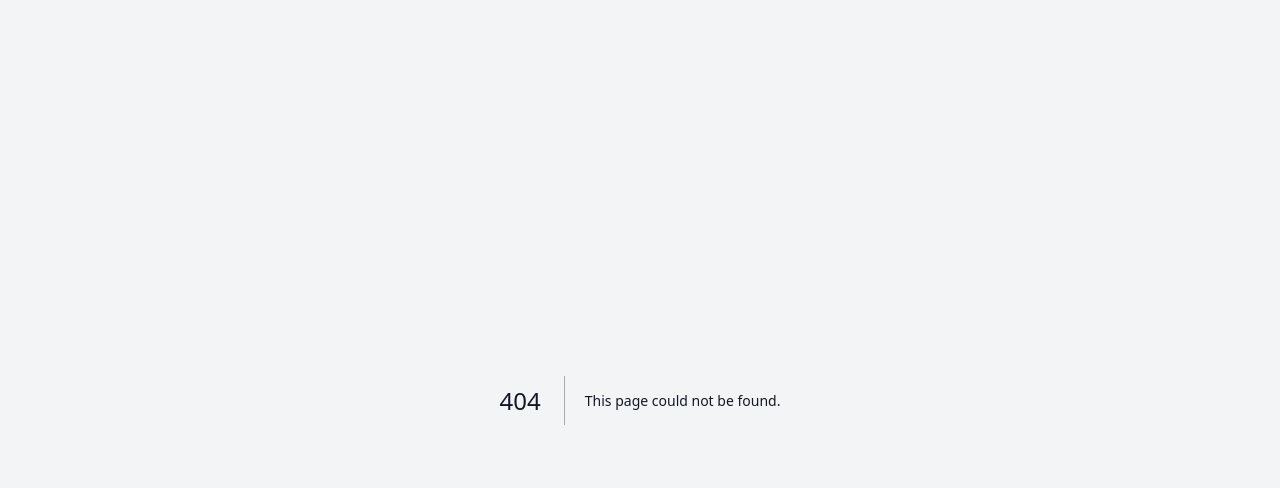
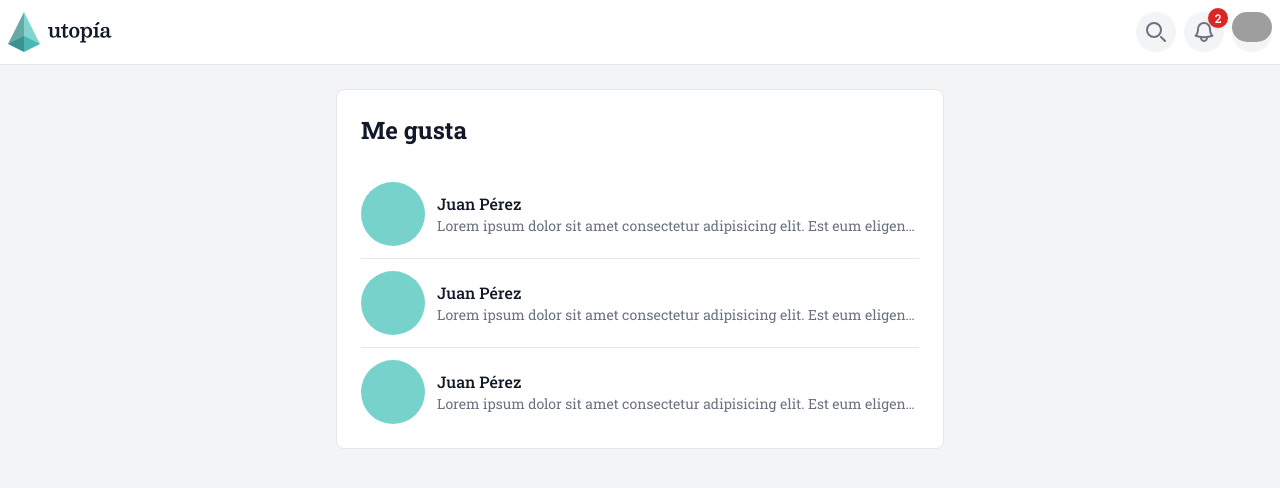
Before and after one commit to RdrBux/utopia, a Next.js app: page /posts/food/example/likes in a window 1280 px wide. Before the commit this address had no page. Shown: the top 488 px of the page. Built offline with nearby package versions, Linux system fonts and the light colour scheme; grey boxes are pictures that could not be loaded.

Commit message:
Add likes pages for both Food and Workout posts pages

```diff
--- /dev/null
+++ b/src/app/(main)/posts/food/example/likes/page.tsx
@@ -0,0 +1,37 @@
+export default function Home() {
+	return (
+		<div className="main-layout">
+			<main className="flex flex-col gap-6 bg-card pb-3 lg:col-start-2">
+				<h2 className="form-title">Me gusta</h2>
+
+				<ul className="divide-y divide-gray-200">
+					<li className="grid grid-cols-[auto_1fr] gap-3 py-3 items-center">
+						<div className="h-16 w-16 shrink-0 bg-primary-300 rounded-full"></div>
+						<div className="overflow-hidden">
+							<div className="font-medium">Juan Pérez</div>
+							<div className="text-sm text-gray-500 truncate">Lorem ipsum dolor sit amet consectetur adipisicing elit. Est eum eligendi ratione nihil similique! Eum dignissimos aliquid doloremque praesentium perferendis repellat soluta ab reprehenderit odit cupiditate iusto, quidem, tempora qui!</div>
+						</div>
+					</li>
+
+					<li className="grid grid-cols-[auto_1fr] gap-3 py-3 items-center">
+						<div className="h-16 w-16 shrink-0 bg-primary-300 rounded-full"></div>
+						<div className="overflow-hidden">
+							<div className="font-medium">Juan Pérez</div>
+							<div className="text-sm text-gray-500 truncate">Lorem ipsum dolor sit amet consectetur adipisicing elit. Est eum eligendi ratione nihil similique! Eum dignissimos aliquid doloremque praesentium perferendis repellat soluta ab reprehenderit odit cupiditate iusto, quidem, tempora qui!</div>
+						</div>
+					</li>
+
+					<li className="grid grid-cols-[auto_1fr] gap-3 py-3 items-center">
+						<div className="h-16 w-16 shrink-0 bg-primary-300 rounded-full"></div>
+						<div className="overflow-hidden">
+							<div className="font-medium">Juan Pérez</div>
+							<div className="text-sm text-gray-500 truncate">Lorem ipsum dolor sit amet consectetur adipisicing elit. Est eum eligendi ratione nihil similique! Eum dignissimos aliquid doloremque praesentium perferendis repellat soluta ab reprehenderit odit cupiditate iusto, quidem, tempora qui!</div>
+						</div>
+					</li>
+
+
+				</ul>
+			</main>
+		</div>
+	)
+}
--- a/src/app/(main)/posts/food/example/page.tsx
+++ b/src/app/(main)/posts/food/example/page.tsx
@@ -1,5 +1,6 @@
 import { MacrosTable } from "@/app/ui/main/post-food";
 import { CommentButton } from "@/app/ui/posts/comment-button";
+import Link from "next/link";
 
 export default function Home() {
 
@@ -24,13 +25,13 @@ export default function Home() {
 				</div>
 
 				<div className="flex items-center justify-between px-6 -mb-3">
-					<div className="flex gap-1 text-sm items-center font-semibold">
+					<Link href='/posts/food/example/likes' className="group flex gap-1 text-sm items-center font-semibold">
 						<svg xmlns="http://www.w3.org/2000/svg" viewBox="0 0 16 16" fill="currentColor" className="w-4 h-4 text-primary-700">
 							<path d="M2.09 15a1 1 0 0 0 1-1V8a1 1 0 1 0-2 0v6a1 1 0 0 0 1 1ZM5.765 13H4.09V8c.663 0 1.218-.466 1.556-1.037a4.02 4.02 0 0 1 1.358-1.377c.478-.292.907-.706.989-1.26V4.32a9.03 9.03 0 0 0 0-2.642c-.028-.194.048-.394.224-.479A2 2 0 0 1 11.09 3c0 .812-.08 1.605-.235 2.371a.521.521 0 0 0 .502.629h1.733c1.104 0 2.01.898 1.901 1.997a19.831 19.831 0 0 1-1.081 4.788c-.27.747-.998 1.215-1.793 1.215H9.414c-.215 0-.428-.035-.632-.103l-2.384-.794A2.002 2.002 0 0 0 5.765 13Z" />
 						</svg>
 
-						2
-					</div>
+						<span className="group-hover:underline">2</span>
+					</Link>
 
 					<div className="flex gap-1 text-sm items-center font-semibold">
 						3
--- /dev/null
+++ b/src/app/(main)/posts/workout/example/likes/page.tsx
@@ -0,0 +1,28 @@
+export default function Home() {
+	return (
+		<div className="main-layout">
+			<main className="flex flex-col gap-6 bg-card pb-3 lg:col-start-2">
+				<h2 className="form-title">Me gusta</h2>
+
+				<ul className="divide-y divide-gray-200">
+					<li className="grid grid-cols-[auto_1fr] gap-3 py-3 items-center">
+						<div className="h-16 w-16 shrink-0 bg-primary-300 rounded-full"></div>
+						<div className="overflow-hidden">
+							<div className="font-medium">Juan Pérez</div>
+							<div className="text-sm text-gray-500 truncate">Lorem ipsum dolor sit amet consectetur adipisicing elit. Est eum eligendi ratione nihil similique! Eum dignissimos aliquid doloremque praesentium perferendis repellat soluta ab reprehenderit odit cupiditate iusto, quidem, tempora qui!</div>
+						</div>
+					</li>
+
+					<li className="grid grid-cols-[auto_1fr] gap-3 py-3 items-center">
+						<div className="h-16 w-16 shrink-0 bg-primary-300 rounded-full"></div>
+						<div className="overflow-hidden">
+							<div className="font-medium">Juan Pérez</div>
+							<div className="text-sm text-gray-500 truncate">Lorem ipsum dolor sit amet consectetur adipisicing elit. Est eum eligendi ratione nihil similique! Eum dignissimos aliquid doloremque praesentium perferendis repellat soluta ab reprehenderit odit cupiditate iusto, quidem, tempora qui!</div>
+						</div>
+					</li>
+
+				</ul>
+			</main>
+		</div>
+	)
+}
--- a/src/app/(main)/posts/workout/example/page.tsx
+++ b/src/app/(main)/posts/workout/example/page.tsx
@@ -1,4 +1,5 @@
 import { CommentButton } from "@/app/ui/posts/comment-button";
+import Link from "next/link";
 
 export default function Home() {
 	return (
@@ -22,13 +23,13 @@ export default function Home() {
 				</div>
 
 				<div className="flex items-center justify-between px-6 -mb-3">
-					<div className="flex gap-1 text-sm items-center font-semibold">
+					<Link href='/posts/workout/example/likes' className="group flex gap-1 text-sm items-center font-semibold">
 						<svg xmlns="http://www.w3.org/2000/svg" viewBox="0 0 16 16" fill="currentColor" className="w-4 h-4 text-primary-700">
 							<path d="M2.09 15a1 1 0 0 0 1-1V8a1 1 0 1 0-2 0v6a1 1 0 0 0 1 1ZM5.765 13H4.09V8c.663 0 1.218-.466 1.556-1.037a4.02 4.02 0 0 1 1.358-1.377c.478-.292.907-.706.989-1.26V4.32a9.03 9.03 0 0 0 0-2.642c-.028-.194.048-.394.224-.479A2 2 0 0 1 11.09 3c0 .812-.08 1.605-.235 2.371a.521.521 0 0 0 .502.629h1.733c1.104 0 2.01.898 1.901 1.997a19.831 19.831 0 0 1-1.081 4.788c-.27.747-.998 1.215-1.793 1.215H9.414c-.215 0-.428-.035-.632-.103l-2.384-.794A2.002 2.002 0 0 0 5.765 13Z" />
 						</svg>
 
-						13
-					</div>
+						<span className="group-hover:underline">2</span>
+					</Link>
 
 					<div className="flex gap-1 text-sm items-center font-semibold">
 						2
```
